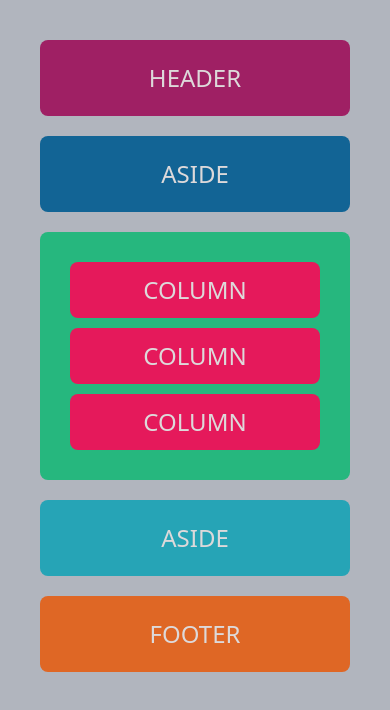
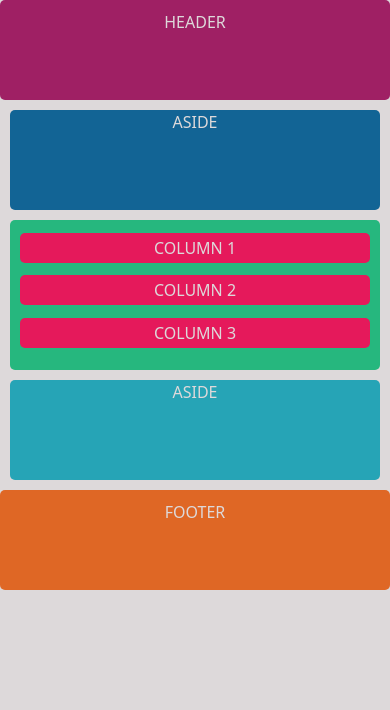
Before and after one commit to chrisdengel/grid-wireframe-practice, a plain HTML site: page index.html in a window 390 px wide. Drawn offline with Linux system fonts and the light colour scheme.

Commit message:
Added media querys and tried to get close to desktop wireframe

```diff
--- a/css/style.css
+++ b/css/style.css
@@ -1,85 +1,88 @@
-@import url(./reset.css);
-/* ==============================Universal Selector */
 * {
-    background-color: #b1b5be;
+    background-color: #ddd9da;
+    box-sizing: border-box;
+    margin: 0;
+    padding: 0;
+    text-align: center;
+    border-radius: 5px;
+    color: #ddd9da;
+    justify-content: center;
 }
 
-/* ==========================================
-GRID CONTAINER
-========================================== */
-
-.grid-container {
-    display: grid;
-    grid-template-columns: 1fr;
-    grid-template-rows: repeat(2fr 5);
-    color: #ddd9da;
-    text-align: center;
-    padding: 30px;
+header, footer {
+    width: 100%;
+    height: 100px;
+    padding: 10px;
 }
 
-/* ==============================Header */
-
 header {
-    border-radius: 8px;
     background-color: #9f2064;
-    padding: 20px;
-    margin: 10px;
 }
 
-/* ===========================First Aside (left when expanded) */
+footer {
+    background-color: #df6725;
+}
 
-.first-aside {
-    background-color: #126495;
-    padding: 20px;
-    margin: 10px;
+.middlebox {
+    display: grid;
+    grid-template-columns: 1fr 3fr 1fr;
+    gap: 10px;
+    padding: 10px;
+}
+
+.card4 { background-color: #126495; min-height: 100px; }
+.card5 { background-color: #26a4b6; min-height: 100px; }
+
+/* ----------------------------------green background part */
+.green-article {
+    display: grid;
+    grid-template-columns: repeat(3, 1fr);
+    grid-template-rows: auto 1fr;
+    gap: 10px;
+    background-color: #26b77e;
+    padding: 10px;
+    height: 50vh;
+    align-items: stretch;
+    align-items:last baseline;
 
 }
 
-/* ==============================Article */
-
-.cards{
-    background-color: #26b77e;
-    padding: 20px;
-    margin: 10px;
+.article-label {
+    grid-column: 1 / -1;
+    align-self: start;
+    background-color: transparent;
+    color: white;
+    padding: 5px;
+    border-radius: 3px;
+}
+.card1, .card2, .card3 {
+    background-color: #e5195b;
+    display: flex;
+    align-items: center;
+    justify-content: center;
+    height: 50%;
+    min-height: 30px;
 }
 
-/* ==============================Main */
+@media (max-width: 700px) {
+    .middlebox {
+        grid-template-columns: 1fr;
+    }
 
-.card{
-    background-color: #e5195b;
-    padding: 10px;
-    margin: 10px;
-}
+    .card4,
+    .green-article,
+    .card5 {
+        grid-column: 1fr;
+    }
 
-/* ===========================Second Aside (right when expanded) */
+    .green-article {
+        grid-template-columns: 1fr;
+        grid-template-rows: auto auto auto auto;
+        height: 150px;
+    }
 
-.second-aside {
-    background-color: #26a4b6;
-    height: 1fr;
-    margin: 10px;
-    padding: 20px;
-
+    .article-label {
+        display: none;
+    }
 
 }
-
-/* ===========================Footer */
-
-footer {
-    background-color: #df6725;
-    margin: 10px;
-    padding: 20px;
-
-
-}
-
-/* ===========================Styling */
-
-header,
-aside,
-main,
-article,
-footer {
-    border-radius: 8px;
-    font-size: 1.5rem;
-
-}
--- a/index.html
+++ b/index.html
@@ -3,23 +3,28 @@
 <head>
     <meta charset="UTF-8">
     <meta name="viewport" content="width=device-width, initial-scale=1.0">
-    <title>Grid Wireframe Practice</title>
+    <title>Grid Layout Example</title>
+    <link rel="stylesheet" href="css/reset.css">
     <link rel="stylesheet" href="css/style.css">
-    <link rel="stylesheet" href="css/reset.css">
 </head>
 <body>
-    <div class="grid-container">
-    <header>HEADER</header>
-    <aside class="first-aside">ASIDE</aside>
-    <main class="cards">
-        <article class="card">COLUMN</article>
-        <article class="card">COLUMN</article>
-        <article class="card">COLUMN</article>
-    </main>
 
-    <aside class="second-aside">ASIDE</aside>
-    <footer>FOOTER</footer>
+<header>HEADER</header>
+
+<div class="middlebox">
+    <aside class="card4">ASIDE</aside>
+
+    <div class="green-article">
+        <div class="article-label">ARTICLE</div>
+        <article class="card1">COLUMN 1</article>
+        <article class="card2">COLUMN 2</article>
+        <article class="card3">COLUMN 3</article>
     </div>
+
+    <aside class="card5">ASIDE</aside>
+</div>
+
+<footer>FOOTER</footer>
 
 </body>
 </html>
```
Also changed, not shown: desktop-wireframe.png (added).
